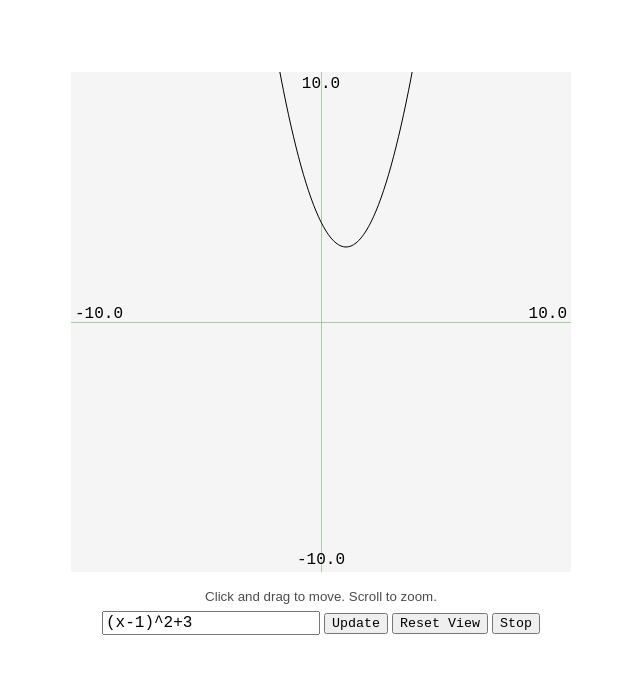
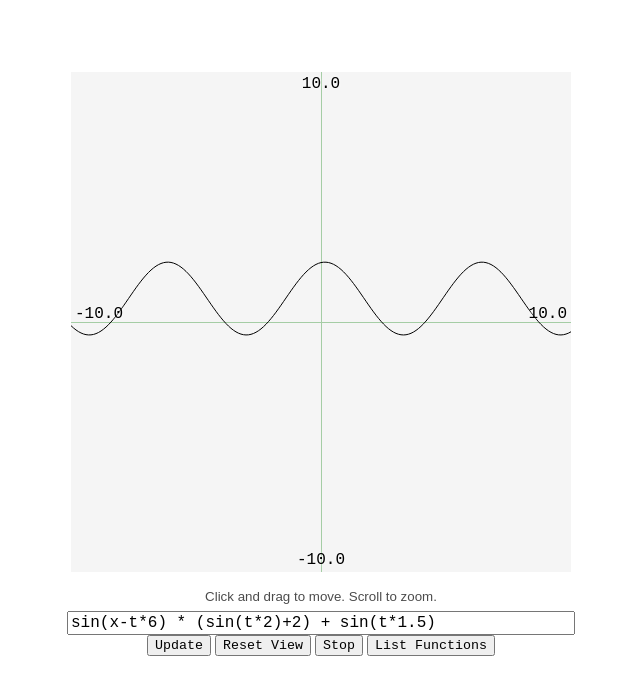
Before and after one commit to loganzartman/jsxpression, a plain HTML site: page index.html in a window 1280 px wide. Shown: the whole page, without its empty margins (319-959 px from the left). Drawn offline with Linux system fonts and the light colour scheme.

Commit message:
Graph functions of time, add built-in function support

```diff
--- a/demo.js
+++ b/demo.js
@@ -6,9 +6,10 @@ var Demo = {
         y1: 10
     },
     wsize: 10,
-    expr: "(x-1)^2+3",
+    expr: "sin(x-t*6) * (sin(t*2)+2) + sin(t*1.5)",
     playing: true,
     t0: Date.now(),
+    t: 0,
 
     init: function() {
         Demo.canvas = document.createElement("canvas");
@@ -79,11 +80,17 @@ var Demo = {
                 y1: 10
             };
             Demo.wsize = 10;
+            Demo.screenDirty = true;
         }, false);
         document.getElementById("btnPlayPause").addEventListener("click", function(event){
             Demo.playing = !Demo.playing;
             this.innerHTML = Demo.playing ? "Stop" : "Play";
             Demo.t0 = Date.now();
+        }, false);
+        document.getElementById("btnList").addEventListener("click", function(event){
+            alert("function(# args): "+Object.keys(Expression.functionMap).map(function(key){
+                return key + "(" + Expression.functionMap[key].length + ")";
+            }).join(", "));
         }, false);
 
         //insert display into document
@@ -94,8 +101,9 @@ var Demo = {
         //screen refresh
         requestAnimationFrame(function step(){
             if (Demo.screenDirty) {
+                if (Demo.playing) Demo.t = (Date.now()-Demo.t0)/1000;
                 Demo.drawGraph(Demo.expr.substitute({
-                    t: (Date.now()-Demo.t0)/1000
+                    t: Demo.t
                 }));
                 Demo.screenDirty = false;
             }
--- a/index.html
+++ b/index.html
@@ -15,6 +15,7 @@
 	.exprinpt {
 		font-family: monospace;
 		font-size: 12pt;
+		width: 500px;
 	}
 	button {
 		font-family: monospace;
@@ -29,10 +30,11 @@
 			Click and drag to move.  Scroll to zoom.
 		</div>
 		<div>
-			<input type="text" id="textbox" class="exprinpt"/>
+			<input type="text" id="textbox" class="exprinpt"/><br>
 			<button id="btnStore">Update</button>
 			<button id="btnReset">Reset View</button>
 			<button id="btnPlayPause">Stop</button>
+			<button id="btnList">List Functions</button>
 		</div>
 	</center>
 </body>
--- a/jsxpression.js
+++ b/jsxpression.js
@@ -16,8 +16,27 @@ var Expression = function(str) {
 		});
 	}
 };
-Expression.DEBUG = false;
+Expression.DEBUG = true;
 
+/**
+ * Contains implementations of all functions that can be parsed.
+ * Each function should explicitly define its arguments (instead of using the arguments object).
+ */
+Expression.functionMap = {
+	sin: function(x){return Math.sin(x);},
+	cos: function(x){return Math.cos(x);},
+	tan: function(x){return Math.tan(x);},
+	rand: function(){return Math.random();},
+	ln: function(x){return Math.ln(x);},
+	log: function(x){return Math.log(x);},
+	logn: function(x,n){return Math.log(x)/Math.log(n);},
+	sqrt: function(x){return Math.sqrt(x);}
+};
+
+/**
+ * Evaluates this experssion over an interval and passes the input, result, and a data object
+ * to a function func.
+ */
 Expression.prototype.evalInterval = function(func, variable, low, high, step, initialData) {
 	var sub = {};
 	var data = typeof initialData === "undefined" ? {} : initialData;
@@ -61,6 +80,9 @@ Expression.prototype.nsolve = function(variable, value, low, high, step) {
 	});
 };
 
+/**
+ * Replaces variables with other values from a map vars.
+ */
 Expression.prototype.substitute = function(vars) {
 	var expr = this.clone();
 	if (typeof vars === "object") {
@@ -74,6 +96,9 @@ Expression.prototype.substitute = function(vars) {
 	return expr;
 };
 
+/**
+ * Evaluates the expression with an optional substitution map.
+ */
 Expression.prototype.eval = function(vars) {
 	//optional variable substitution
 	var expr = this.substitute(vars);
@@ -84,11 +109,18 @@ Expression.prototype.eval = function(vars) {
 		if (Expression.regex.number.test(token)) {
 			stack.push(parseFloat(token));
 		}
-		else if (Expression.regex.operator.test(token)) {
-			if (stack.length < 2) throw new Error("Incomplete expression (not enough operands).");
+		else if (Expression.regex.operator.test(token) || Expression.regex.functname.test(token)) {
+			// if (stack.length < 2) throw new Error("Incomplete expression (not enough operands).");
+			var result = 0;
+			if (Expression.functionMap.hasOwnProperty(token)) {
+				var f = Expression.functionMap[token];
+				var nargs = f.length, args = [];
+				for (var i=0; i<nargs; i++) args.push(stack.pop());
+				result = f.apply(this, args);
+			}
+			else { //operator
 				var right = stack.pop();
 				var left = stack.pop();
-            var result = 0;
 				switch (token) {
 					case "-":
 						result = left-right;
@@ -109,6 +141,7 @@ Expression.prototype.eval = function(vars) {
 						result = (left==right);
 						break;
 				}
+			}
             stack.push(result);
 		}
 		else if (Expression.regex.variable.test(token)) {
@@ -118,18 +151,30 @@ Expression.prototype.eval = function(vars) {
 	if (stack.length !== 1) throw new Error("Incomplete expression (extra items on stack).");
 	return stack.pop();
 };
+
+/**
+ * Returns a duplicate of this.
+ */
 Expression.prototype.clone = function() {
 	return new Expression(this.tokens);
 };
+
+/**
+ * Contains patterns that match various types of tokens.
+ */
 Expression.regex = {
 	number: "((?:\\d*\\.)?\\d+)",
-	variable: "\\w",
+	funct: "\\w+(?=\\()",
+	functname: "\\w+",
+	variable: "\\w{1}",
 	operator: "[+\\-*^/=]",
 	parenthesis: "[()]"
 };
+//compile patterns
 (function(){
 	Expression.regex.token =
-		"" + Expression.regex.number +
+		"[,]|" + Expression.regex.number +
+		"|" + Expression.regex.funct +
 		"|" + Expression.regex.variable +
 		"|" + Expression.regex.operator +
 		"|" + Expression.regex.parenthesis;
@@ -137,20 +182,39 @@ Expression.regex = {
 		Expression.regex[key] = new RegExp(Expression.regex[key], "i");
 	});
 })();
+
 Expression.precedenceList = ["=","-","+","/","*","^"];
 Expression.getPrecedence = function(op) {
 	return Expression.precedenceList.indexOf(op);
 };
+
+/**
+ * Used internally to convert list of tokens from infix to postfix notation.
+ */
 Expression.infixToPostfix = function(infixTokens) {
 	//shunting-yard algorithm
 	//https://en.wikipedia.org/wiki/Shunting-yard_algorithm#The_algorithm_in_detail
 	var output = [], opstack = [];
 	for (var i=0; i<infixTokens.length; i++) {
 		var token = infixTokens[i];
-		if (Expression.regex.number.test(token) || Expression.regex.variable.test(token)) {
+		if (Expression.regex.number.is(token) || Expression.regex.variable.is(token)) {
 			output.push(token);
 		}
-		else if (Expression.regex.operator.test(token)) {
+		else if (Expression.regex.functname.is(token)) {
+			opstack.push(token);
+		}
+		else if (token === ",") {
+			var found = false;
+			while (opstack.length > 0) {
+				if (opstack[opstack.length-1] === "(") {
+					found = true;
+					break;
+				}
+				output.push(opstack.pop());
+			}
+			if (!found) throw new Error("Mismatched parenthesis in function.");
+		}
+		else if (Expression.regex.operator.is(token)) {
 			while (opstack.length > 0) {
 				var nextOp = opstack[opstack.length-1];
 				if (token === "=" || token === "^") {
@@ -179,6 +243,9 @@ Expression.infixToPostfix = function(infixTokens) {
 				if (opstack[opstack.length-1] === "(") {
 					found = true;
 					opstack.pop();
+					if (Expression.regex.functname.is(opstack[opstack.length-1])) {
+						output.push(opstack.pop());
+					}
 					break;
 				}
 				output.push(opstack.pop());
@@ -193,6 +260,11 @@ Expression.infixToPostfix = function(infixTokens) {
 	}
 	return output;
 };
+
 String.prototype.test = function(regex) {
 	return regex.test(this);
 };
+RegExp.prototype.is = function(string) {
+	var match = this.exec(string);
+	return match && match[0] === string;
+};
```
Lines whose indentation alone changed are shown as unchanged.
